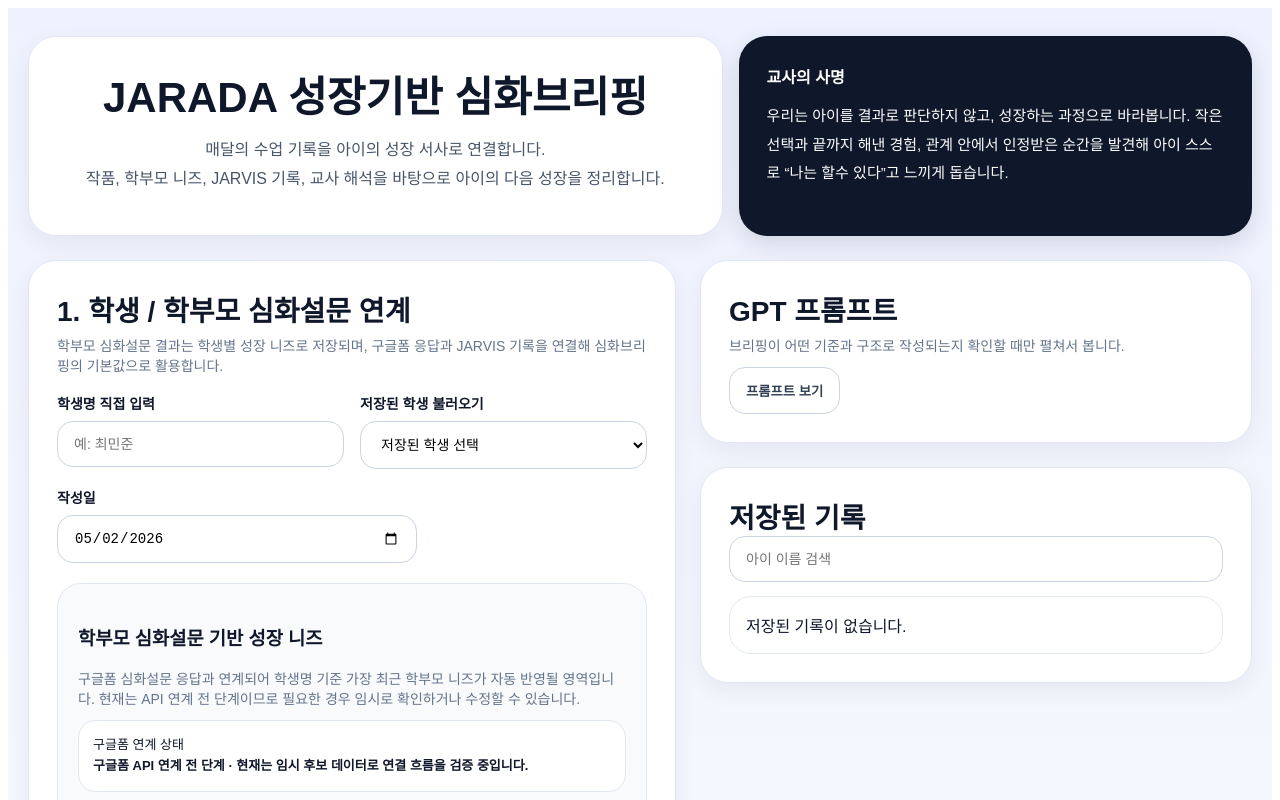
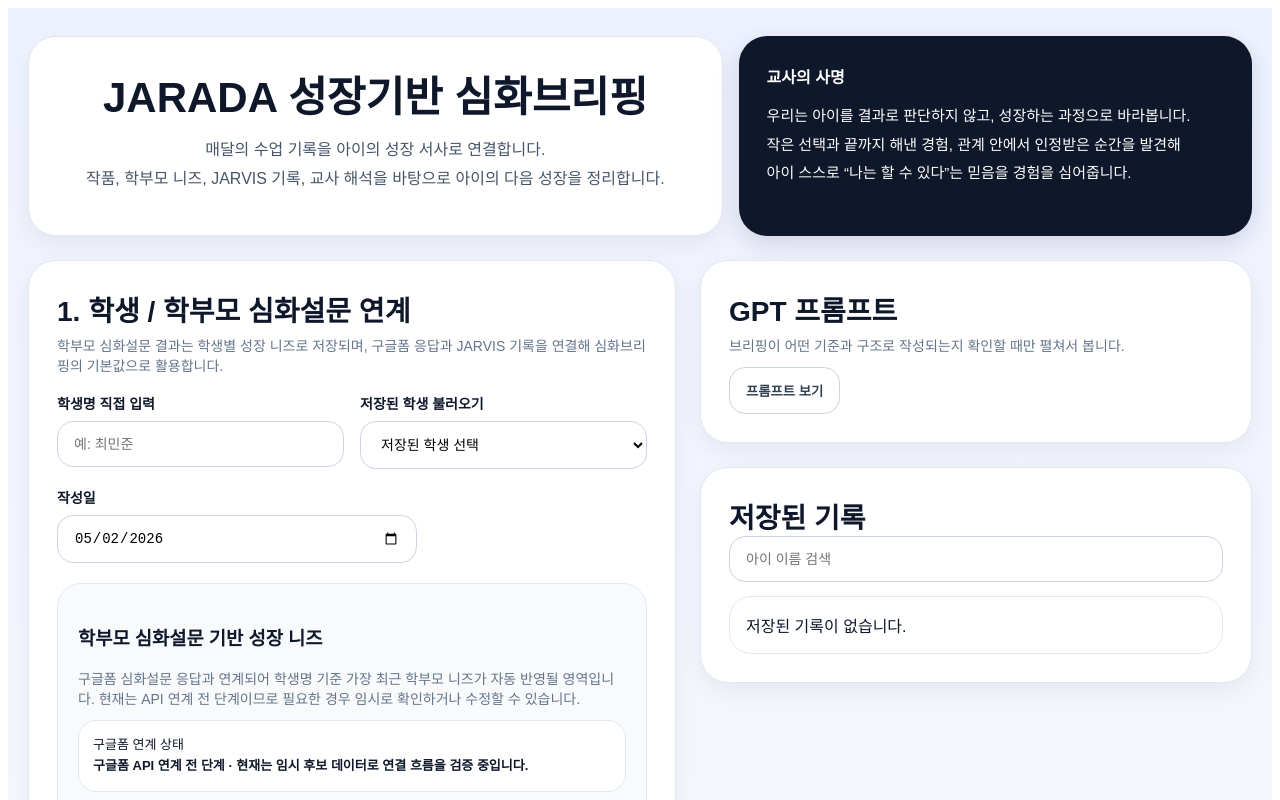
Before and after one commit to jaradaboys/jarada-briefing-2, a React (Vite) app: page / in a window 1280 px wide. Shown: the top 800 px of the page. Built offline with nearby package versions, Linux system fonts and the light colour scheme.

Commit message:
Update App.jsx

```diff
--- a/src/App.jsx
+++ b/src/App.jsx
@@ -2177,12 +2177,14 @@ alert(`${incoming.length}개의 JARVIS 관찰일지를 불러왔고, 기본값
           </div>
 
           <div style={styles.darkCard}>
-        <div style={{ fontWeight: 800, marginBottom: 14 }}>교사의 사명</div>
+       <div style={{ fontWeight: 800, marginBottom: 14 }}>교사의 사명</div>
 
 <div style={{ lineHeight: 1.9, fontSize: 15, maxWidth: 520 }}>
   우리는 아이를 결과로 판단하지 않고, 성장하는 과정으로 바라봅니다.
+  <br />
   작은 선택과 끝까지 해낸 경험, 관계 안에서 인정받은 순간을 발견해
-  아이 스스로 “나는 할수 있다”고 느끼게 돕습니다.
+  <br />
+  아이 스스로 “나는 할 수 있다”는 믿음을 경험을 심어줍니다.
 </div>
           </div>
         </div>
```
